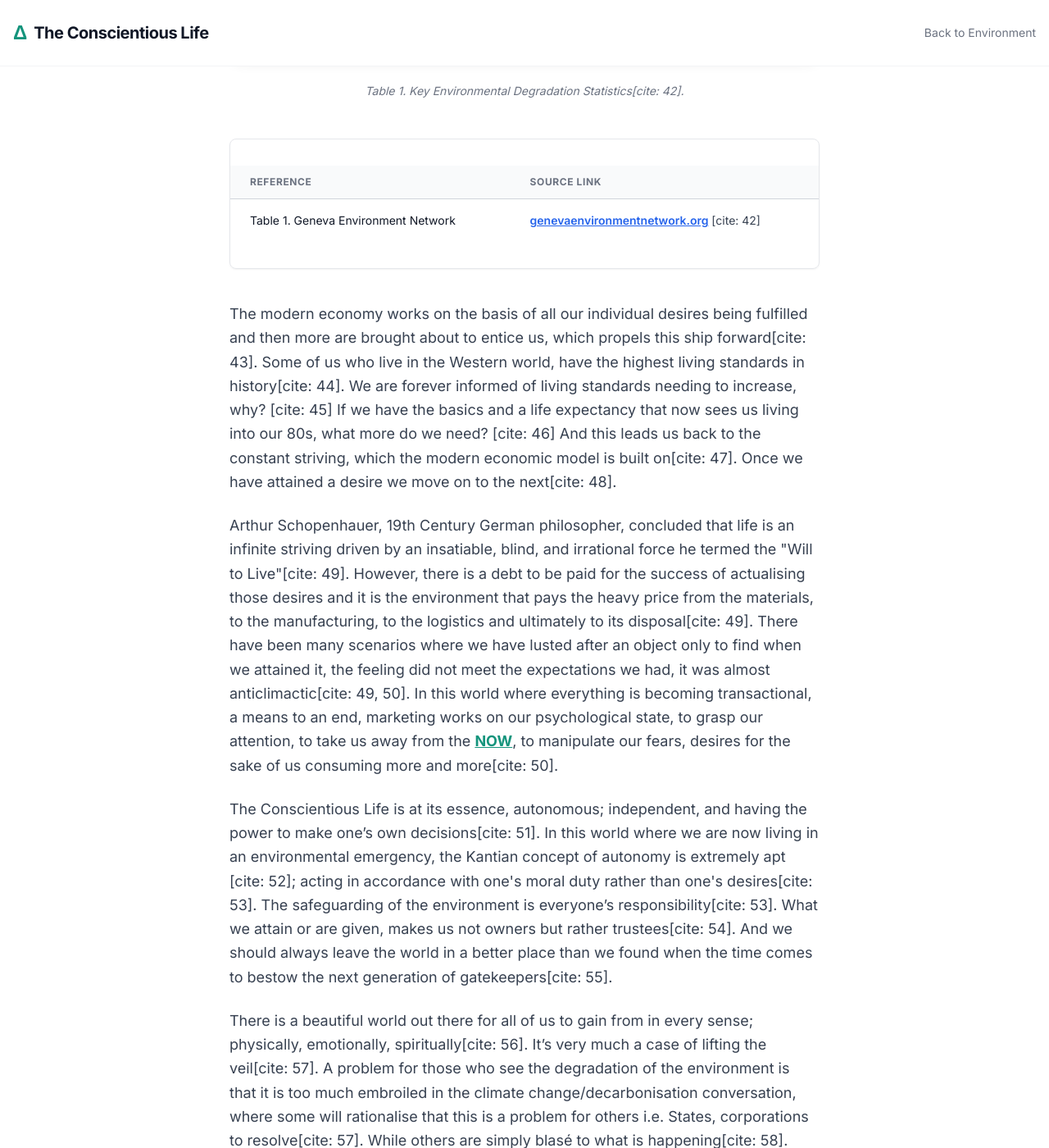
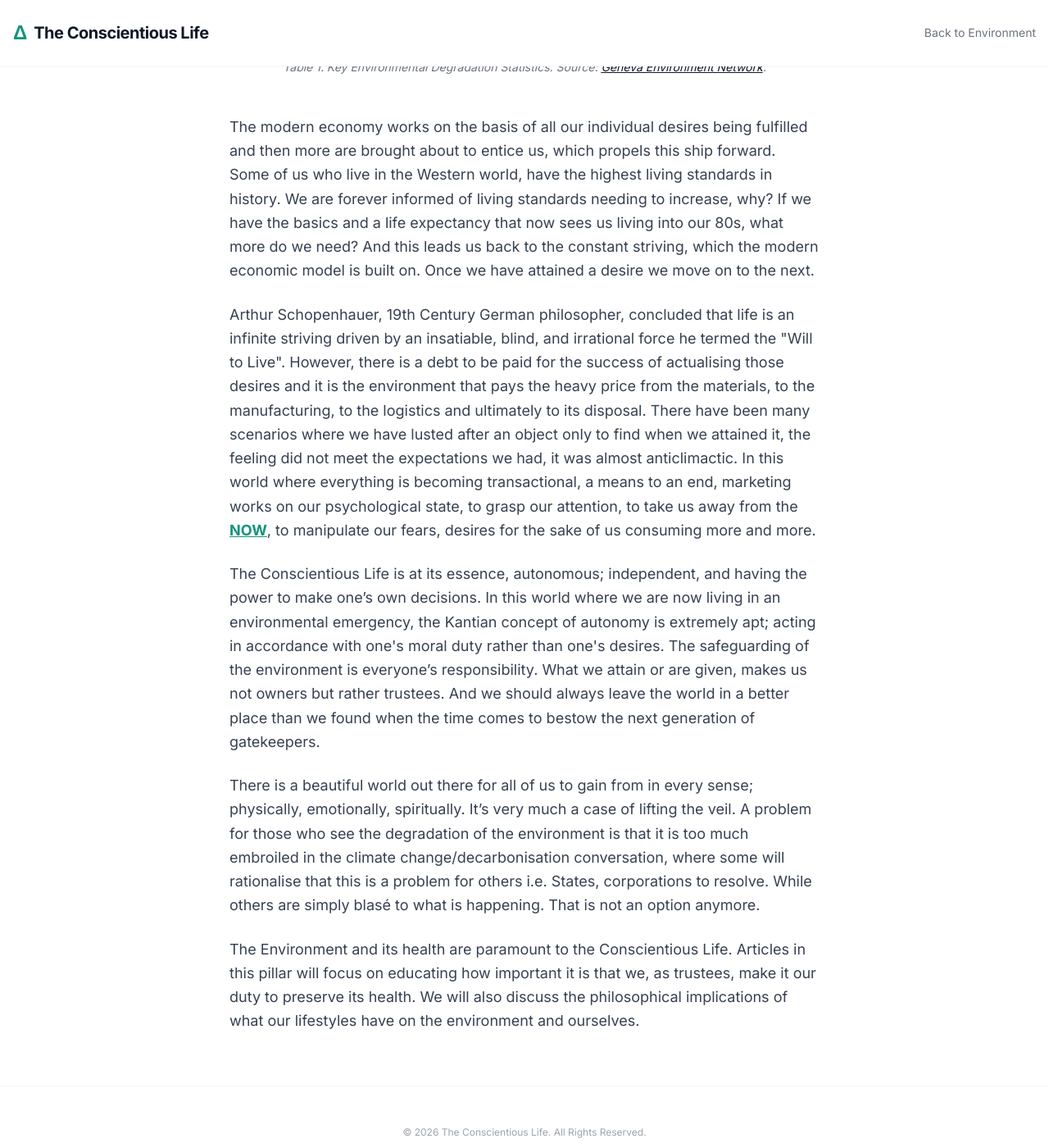
Before and after one commit to theconscientiouslife1-coder/TheCL, a Jekyll site: the page the-environment-2.html, which Jekyll copies as it is, in a window 1280 px wide and 1400 px high, scrolled down 1066 px. Shown: the whole window at 82% size. Built offline with Jekyll 4.4.1, drawn with Linux system fonts in a browser that asks for light colours; nearby versions of some CDN libraries; some of the changed text lies outside the part shown.

Commit message:
update the cite issues

```diff
--- a/the-environment-2.html
+++ b/the-environment-2.html
@@ -29,43 +29,24 @@
 
     <main class="max-w-3xl mx-auto px-6 py-16 flex-grow">
         <article class="prose prose-lg max-w-none text-gray-700 leading-relaxed">
-            <p>Following on from the initial article; <span class="text-[#14947c] font-bold underline">ENVIRONMENT</span>, attempting to live the Conscientious Life will have negative consequences to the current way of living i.e. jobs, livelihoods will be lost where we disengage from conspicuous consumption[cite: 35]. The false <span class="text-[#14947c] font-bold underline">FREEDOM</span> we believe will be sacrificed; liberty will be restricted[cite: 36]. As noted, we live in a finite world and eventually endless striving will meet its end[cite: 37].</p>
+            <p>Following on from the initial article; <span class="text-[#14947c] font-bold underline">ENVIRONMENT</span>, attempting to live the Conscientious Life will have negative consequences to the current way of living i.e. jobs, livelihoods will be lost where we disengage from conspicuous consumption. The false <span class="text-[#14947c] font-bold underline">FREEDOM</span> we believe will be sacrificed; liberty will be restricted. As noted, we live in a finite world and eventually endless striving will meet its end.</p>
 
-            <p>These are not frivolous sacrifices & warrant serious conversations to plan accordingly and ensure everyone is brought along[cite: 38]. However, the argument for the environment is too strong to deny/ignore anymore, the risk we are placing on the mainstays of life i.e. food & water is fundamentally wrong[cite: 39]. We can see that the seeds of society’s destruction have been there from the outset, with the economic rise of capitalism, which its mainstay is to continually want ever more and more money[cite: 40]. If the main focus is economic growth, then this is where infinite desire meets a finite world[cite: 41].</p>
+            <p>These are not frivolous sacrifices & warrant serious conversations to plan accordingly and ensure everyone is brought along. However, the argument for the environment is too strong to deny/ignore anymore, the risk we are placing on the mainstays of life i.e. food & water is fundamentally wrong. We can see that the seeds of society’s destruction have been there from the outset, with the economic rise of capitalism, which its mainstay is to continually want ever more and more money. If the main focus is economic growth, then this is where infinite desire meets a finite world.</p>
 
             <div class="my-12">
                 <img src="Environment-degredation.png" alt="Table of Environmental Degradation Statistics" class="rounded-xl shadow-lg border border-gray-100 w-full">
-                <p class="text-center text-sm text-gray-500 mt-4 italic">Table 1. Key Environmental Degradation Statistics[cite: 42].</p>
+                <p class="text-center text-sm text-gray-500 mt-4 italic">Table 1. Key Environmental Degradation Statistics. Source: <a href="https://www.genevaenvironmentnetwork.org/" target="_blank" class="underline hover:text-[#14947c]">Geneva Environment Network</a>.</p>
             </div>
 
-            <div class="my-10 overflow-x-auto border border-gray-200 rounded-lg shadow-sm">
-                <table class="min-w-full divide-y divide-gray-200">
-                    <thead class="bg-gray-50">
-                        <tr>
-                            <th class="px-6 py-3 text-left text-xs font-bold text-gray-500 uppercase tracking-wider">Reference</th>
-                            <th class="px-6 py-3 text-left text-xs font-bold text-gray-500 uppercase tracking-wider">Source Link</th>
-                        </tr>
-                    </thead>
-                    <tbody class="bg-white divide-y divide-gray-200">
-                        <tr>
-                            <td class="px-6 py-4 text-sm font-medium text-gray-900">Table 1. Geneva Environment Network</td>
-                            <td class="px-6 py-4 text-sm">
-                                <a href="https://www.genevaenvironmentnetwork.org/" target="_blank" class="text-blue-600 underline font-semibold">genevaenvironmentnetwork.org</a> [cite: 42]
-                            </td>
-                        </tr>
-                    </tbody>
-                </table>
-            </div>
+            <p>The modern economy works on the basis of all our individual desires being fulfilled and then more are brought about to entice us, which propels this ship forward. Some of us who live in the Western world, have the highest living standards in history. We are forever informed of living standards needing to increase, why? If we have the basics and a life expectancy that now sees us living into our 80s, what more do we need? And this leads us back to the constant striving, which the modern economic model is built on. Once we have attained a desire we move on to the next.</p>
 
-            <p>The modern economy works on the basis of all our individual desires being fulfilled and then more are brought about to entice us, which propels this ship forward[cite: 43]. Some of us who live in the Western world, have the highest living standards in history[cite: 44]. We are forever informed of living standards needing to increase, why? [cite: 45] If we have the basics and a life expectancy that now sees us living into our 80s, what more do we need? [cite: 46] And this leads us back to the constant striving, which the modern economic model is built on[cite: 47]. Once we have attained a desire we move on to the next[cite: 48].</p>
+            <p>Arthur Schopenhauer, 19th Century German philosopher, concluded that life is an infinite striving driven by an insatiable, blind, and irrational force he termed the "Will to Live". However, there is a debt to be paid for the success of actualising those desires and it is the environment that pays the heavy price from the materials, to the manufacturing, to the logistics and ultimately to its disposal. There have been many scenarios where we have lusted after an object only to find when we attained it, the feeling did not meet the expectations we had, it was almost anticlimactic. In this world where everything is becoming transactional, a means to an end, marketing works on our psychological state, to grasp our attention, to take us away from the <span class="text-[#14947c] font-bold underline">NOW</span>, to manipulate our fears, desires for the sake of us consuming more and more.</p>
 
-            <p>Arthur Schopenhauer, 19th Century German philosopher, concluded that life is an infinite striving driven by an insatiable, blind, and irrational force he termed the "Will to Live"[cite: 49]. However, there is a debt to be paid for the success of actualising those desires and it is the environment that pays the heavy price from the materials, to the manufacturing, to the logistics and ultimately to its disposal[cite: 49]. There have been many scenarios where we have lusted after an object only to find when we attained it, the feeling did not meet the expectations we had, it was almost anticlimactic[cite: 49, 50]. In this world where everything is becoming transactional, a means to an end, marketing works on our psychological state, to grasp our attention, to take us away from the <span class="text-[#14947c] font-bold underline">NOW</span>, to manipulate our fears, desires for the sake of us consuming more and more[cite: 50].</p>
+            <p>The Conscientious Life is at its essence, autonomous; independent, and having the power to make one’s own decisions. In this world where we are now living in an environmental emergency, the Kantian concept of autonomy is extremely apt; acting in accordance with one's moral duty rather than one's desires. The safeguarding of the environment is everyone’s responsibility. What we attain or are given, makes us not owners but rather trustees. And we should always leave the world in a better place than we found when the time comes to bestow the next generation of gatekeepers.</p>
 
-            <p>The Conscientious Life is at its essence, autonomous; independent, and having the power to make one’s own decisions[cite: 51]. In this world where we are now living in an environmental emergency, the Kantian concept of autonomy is extremely apt [cite: 52]; acting in accordance with one's moral duty rather than one's desires[cite: 53]. The safeguarding of the environment is everyone’s responsibility[cite: 53]. What we attain or are given, makes us not owners but rather trustees[cite: 54]. And we should always leave the world in a better place than we found when the time comes to bestow the next generation of gatekeepers[cite: 55].</p>
+            <p>There is a beautiful world out there for all of us to gain from in every sense; physically, emotionally, spiritually. It’s very much a case of lifting the veil. A problem for those who see the degradation of the environment is that it is too much embroiled in the climate change/decarbonisation conversation, where some will rationalise that this is a problem for others i.e. States, corporations to resolve. While others are simply blasé to what is happening. That is not an option anymore.</p>
 
-            <p>There is a beautiful world out there for all of us to gain from in every sense; physically, emotionally, spiritually[cite: 56]. It’s very much a case of lifting the veil[cite: 57]. A problem for those who see the degradation of the environment is that it is too much embroiled in the climate change/decarbonisation conversation, where some will rationalise that this is a problem for others i.e. States, corporations to resolve[cite: 57]. While others are simply blasé to what is happening[cite: 58]. That is not an option anymore[cite: 58].</p>
-
-            <p>The Environment and its health are paramount to the Conscientious Life[cite: 59]. Articles in this pillar will focus on educating how important it is that we, as trustees, make it our duty to preserve its health[cite: 60]. We will also discuss the philosophical implications of what our lifestyles have on the environment and ourselves[cite: 61].</p>
+            <p>The Environment and its health are paramount to the Conscientious Life. Articles in this pillar will focus on educating how important it is that we, as trustees, make it our duty to preserve its health. We will also discuss the philosophical implications of what our lifestyles have on the environment and ourselves.</p>
         </article>
     </main>
 
```
Also changed, not shown: the-environment-1.html (+12 -14 lines).
